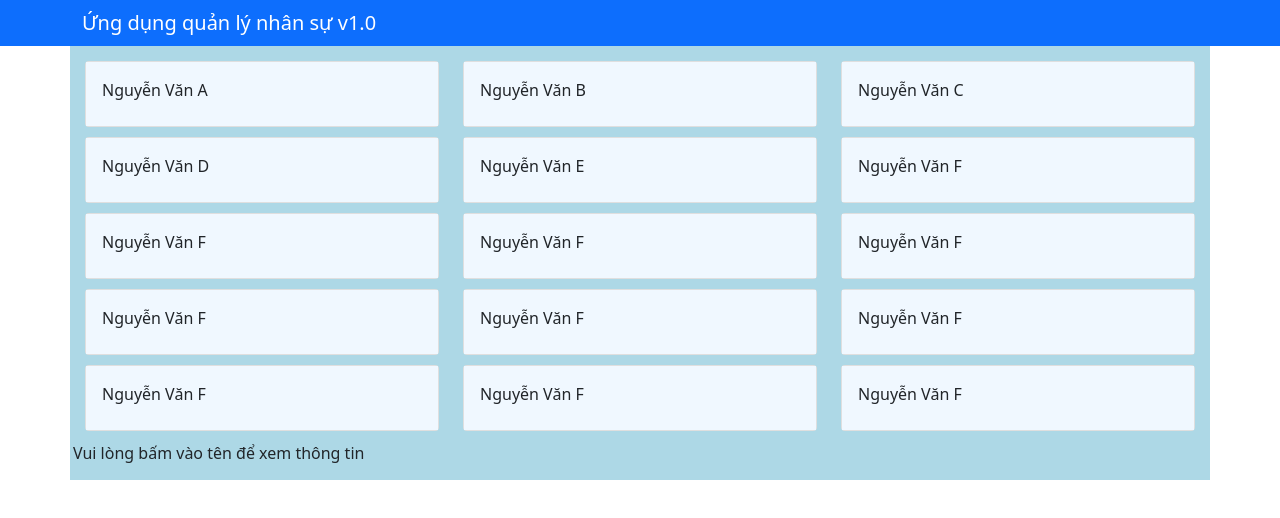
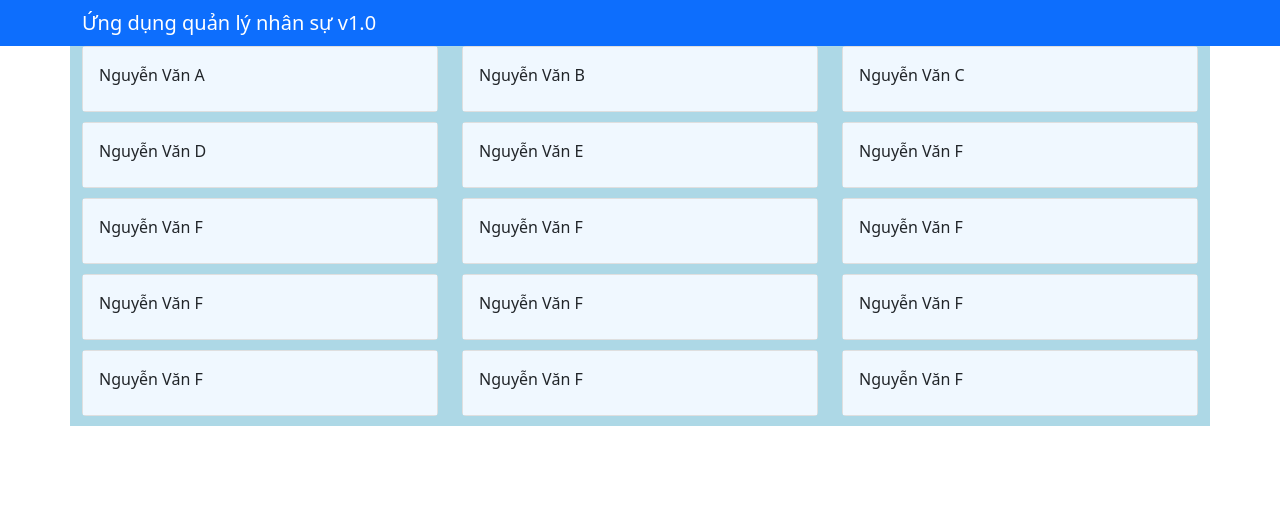
Before and after one commit to HieuNguyen1410/frond-end-lab, a React (Create React App) app: page / in a window 1280 px wide. Shown: the top 518 px of the page. Built offline with nearby package versions, Linux system fonts and the light colour scheme.

Commit message:
commit 10

```diff
--- a/package.json
+++ b/package.json
@@ -7,7 +7,9 @@
     "@testing-library/react": "^13.2.0",
     "@testing-library/user-event": "^13.5.0",
     "bootstrap": "^5.1.3",
+    "bootstrap-social": "^5.1.1",
     "dateformat": "^5.0.3",
+    "font-awesome": "^4.7.0",
     "react": "^18.1.0",
     "react-dom": "^18.1.0",
     "react-router-dom": "^5.3.0",
--- a/src/App.js
+++ b/src/App.js
@@ -1,4 +1,4 @@
-// import logo from './logo.svg';
+import React from "react";
 import { useState } from "react";
 import {
   Navbar,
@@ -13,17 +13,25 @@ import { STAFFS } from "./shared/staffs";
 import ListUser from "../src/components/StaffListComponent";
 import "./App.css";
 
-function App() {
-  return (
-    <div>
+class App extends React.Component {
+  constructor(props) {
+    super(props);
+    this.state = {
+      staffs:STAFFS
+    }
+  }
+  render(){
+    return (
+      <div>
       <Navbar dark color="primary">
         <div className="container">
           <NavbarBrand href="#">Ứng dụng quản lý nhân sự v1.0</NavbarBrand>
         </div>
       </Navbar>
-      <ListUser />
+      <ListUser staffs={this.state.staffs}/>
     </div>
-  );
+    )
+  }
 }
 
 export default App;
--- a/src/components/StaffListComponent.js
+++ b/src/components/StaffListComponent.js
@@ -1,41 +1,50 @@
 import { STAFFS } from "../shared/staffs";
 import React, { Component } from "react";
-import {
-  Card,
-  CardBody,
-  CardTitle,
-} from "reactstrap";
+import { Card, CardBody, CardTitle } from "reactstrap";
 import { useState } from "react";
 import dateFormat from "dateformat";
 
-const ListUser = function () {
-  const [user, setUser] = useState();
-
-  const handleClick = (index) => {
-    const result = STAFFS[index];
-    console.log(result);
-    setUser(() => (
+class ListUser extends Component {
+  constructor(props) {
+    super(props);
+    this.state = {
+      selectUser: null,
+    };
+  }
+  handleClick(value) {
+    this.setState({
+      selectUser: value,
+    });
+  }
+  renderUser(staffs) {
+    if (staffs != null) {
+      return (
       <div className="col-lg-6 col-md-6 col-12">
         <Card>
           <CardBody className="cinfor">
-            <h4>{"Họ và tên: " + result.name}</h4>
-            <p>{`Ngày sinh: ${dateFormat(result.doB, "dd/mm/yyyy")}`}</p>
+            <h4>{"Họ và tên: " + staffs.name}</h4>
+            <p>{`Ngày sinh: ${dateFormat(staffs.doB, "dd/mm/yyyy")}`}</p>
             <p>{`Ngày vào công ty: ${dateFormat(
-              result.startDate,
+              staffs.startDate,
               "dd/mm/yyyy"
             )}`}</p>
-            <p>{`Phòng ban: ${result.department.name}`}</p>
-            <p>{`Số ngày nghỉ còn lại: ${result.annualLeave}`}</p>
-            <p>{`Số ngày đã làm thêm: ${result.overTime}`}</p>
+            <p>{`Phòng ban: ${staffs.department.name}`}</p>
+            <p>{`Số ngày nghỉ còn lại: ${staffs.annualLeave}`}</p>
+            <p>{`Số ngày đã làm thêm: ${staffs.overTime}`}</p>
           </CardBody>
         </Card>
       </div>
-    ));
-  };
+      )
+    }
+    else{
+      return <div></div>
+    }
+  }
 
-  const Staffs = STAFFS.map((value, index) => (
-    <div className="col-lg-4 col-md-6 col-12 list" key={index}>
-      <Card onClick={() => handleClick(index)}>
+  render() {
+    let menu = this.props.staffs.map((value) => (
+      <div className="col-lg-4 col-md-6 col-12 list" key={value.id}>
+        <Card onClick={() => this.handleClick(value)}>
           <CardBody className="cbody">
             <CardTitle>{value.name}</CardTitle>
           </CardBody>
@@ -43,13 +52,14 @@ const ListUser = function () {
       </div>
     ));
     return (
-    <div className="container contain" style={{ padding: 15 }}>
-      <div className="row">{Staffs}</div>
+      <div className="container contain">
+        <div className="row">{menu}</div>
         <div className="row">
-        {user || "Vui lòng bấm vào tên để xem thông tin"}
+          {this.renderUser(this.state.selectUser)}
         </div>
       </div>
     );
-};
+  }
+}
 
 export default ListUser;
--- a/src/index.js
+++ b/src/index.js
@@ -4,6 +4,8 @@ import './index.css';
 import 'bootstrap/dist/css/bootstrap.css';
 import App from './App';
 import reportWebVitals from './reportWebVitals';
+import 'font-awesome/css/font-awesome.min.css';
+import 'bootstrap-social/bootstrap-social.css';
 
 const root = ReactDOM.createRoot(document.getElementById('root'));
 root.render(
```
Also changed, not shown: 1 other file (tests, documents, lock files or other folders). Lines whose indentation alone changed are shown as unchanged.
